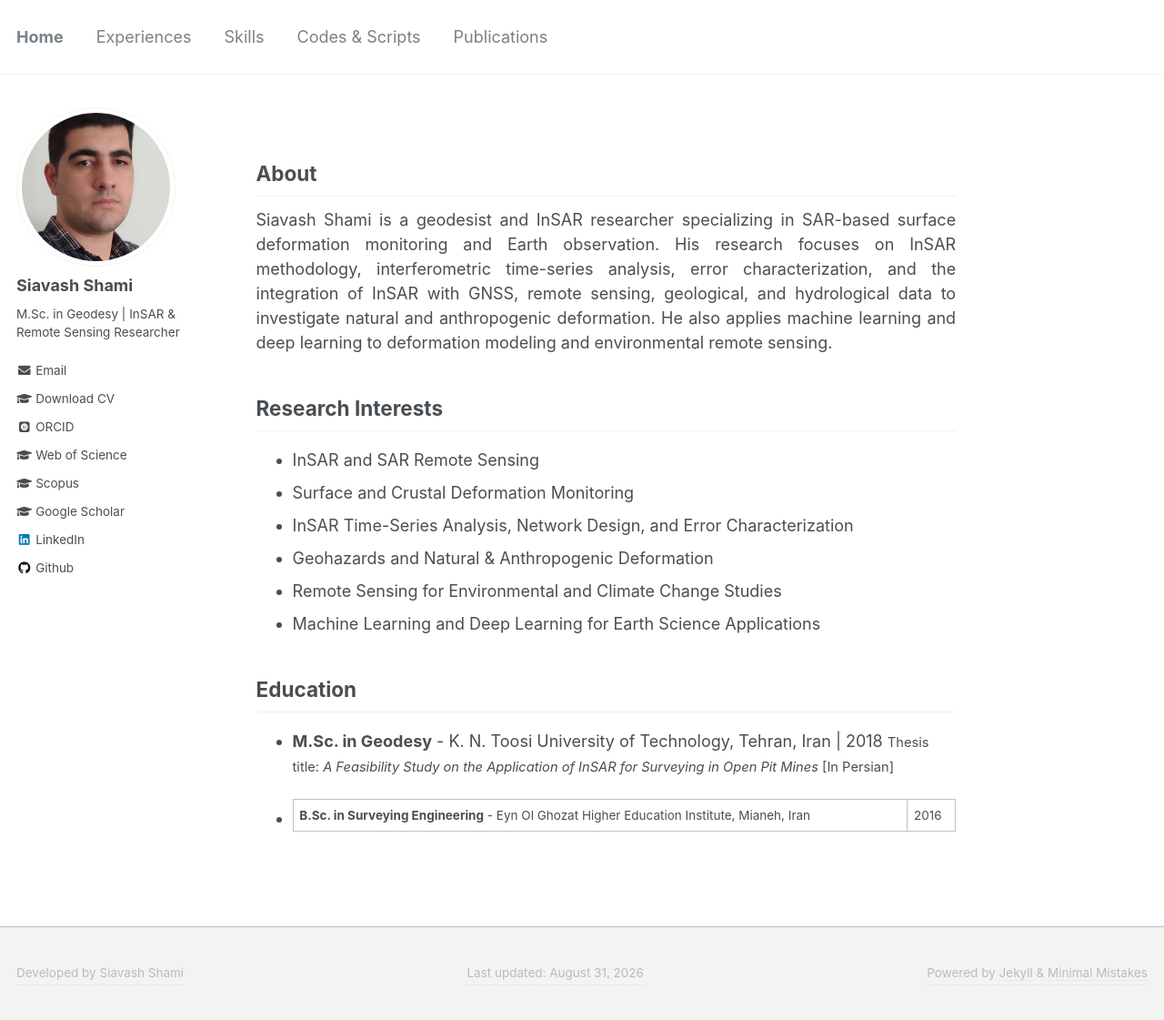
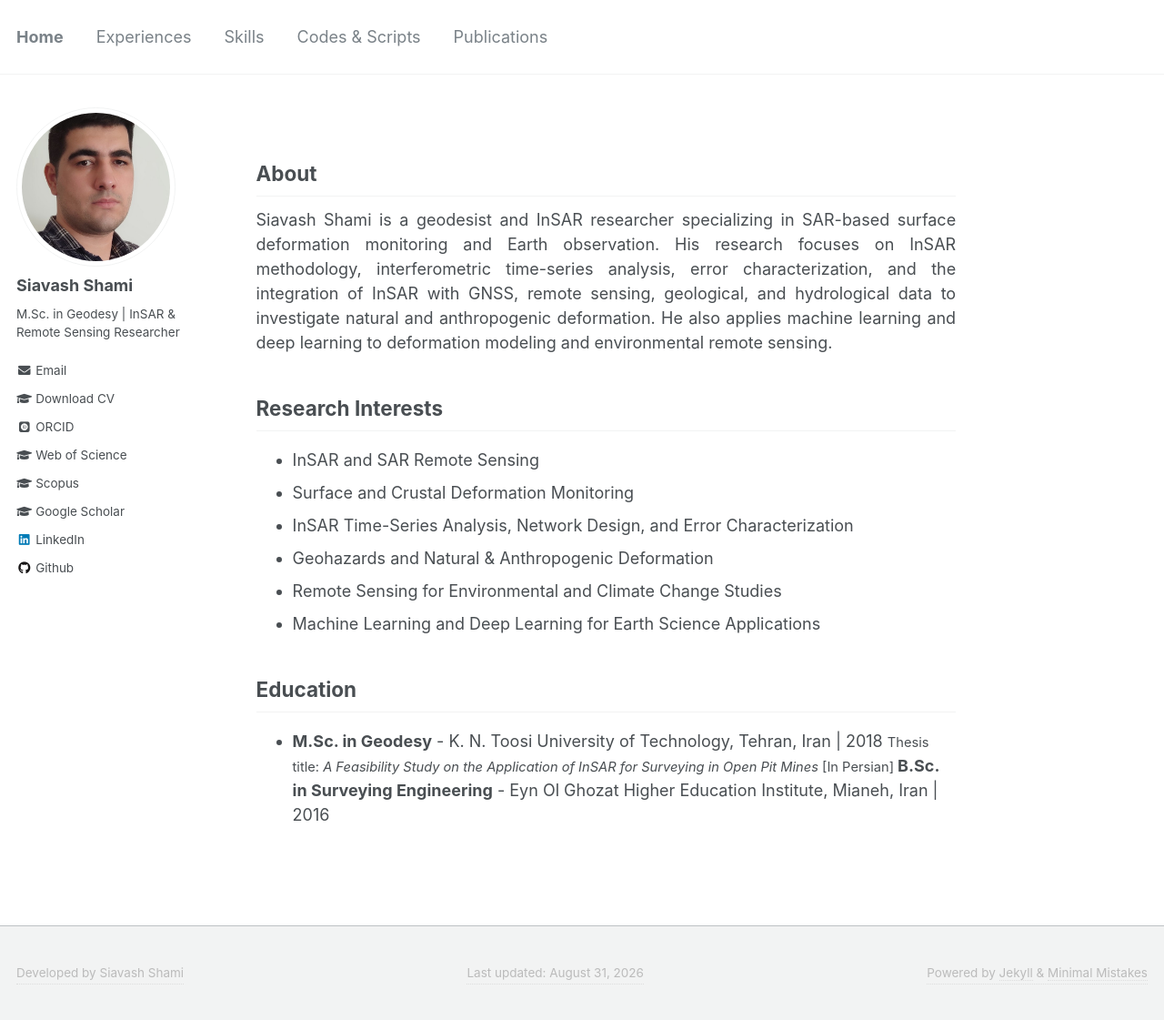
Before and after one commit to siavashshami/siavashshami.github.io, a Jekyll site: the page built from _pages/home.md, in a window 1280 px wide and 1121 px high. Shown: the whole window at 91% size. Built offline with Jekyll 4.4.1, drawn with Linux system fonts in a browser that asks for light colours; some web fonts are replaced.

```diff
--- a/_pages/home.md
+++ b/_pages/home.md
@@ -26,5 +26,4 @@ Siavash Shami is a geodesist and InSAR researcher specializing in SAR-based surf
 <span style="font-size: 11pt;">
   Thesis title: <i>A Feasibility Study on the Application of InSAR for Surveying in Open Pit Mines</i> [In Persian]
 </span>
-
-- **B.Sc. in Surveying Engineering** - Eyn Ol Ghozat Higher Education Institute, Mianeh, Iran | 2016<br>
+**B.Sc. in Surveying Engineering** - Eyn Ol Ghozat Higher Education Institute, Mianeh, Iran | 2016<br>
```
